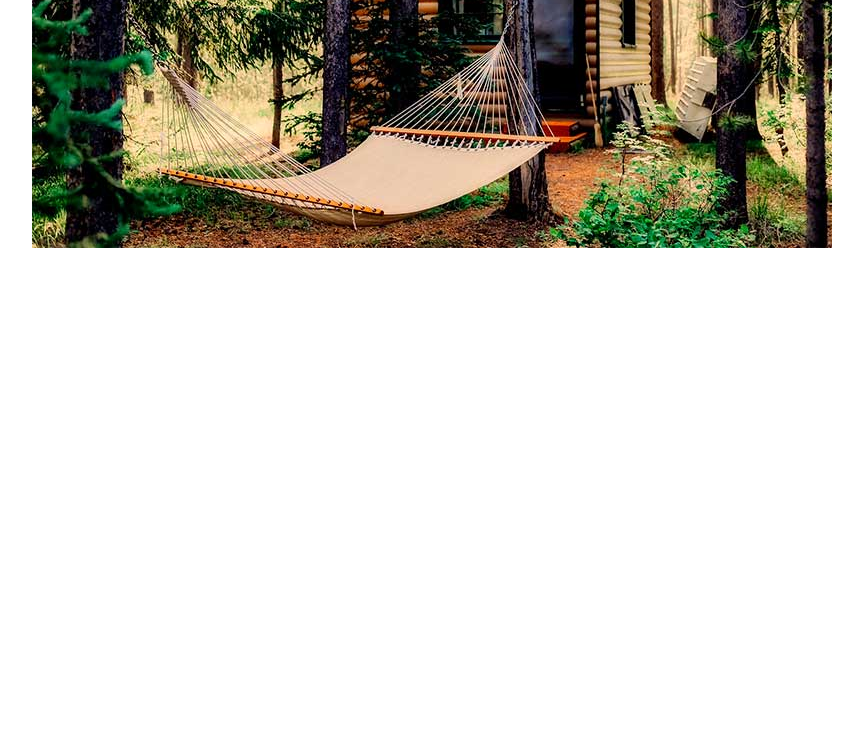
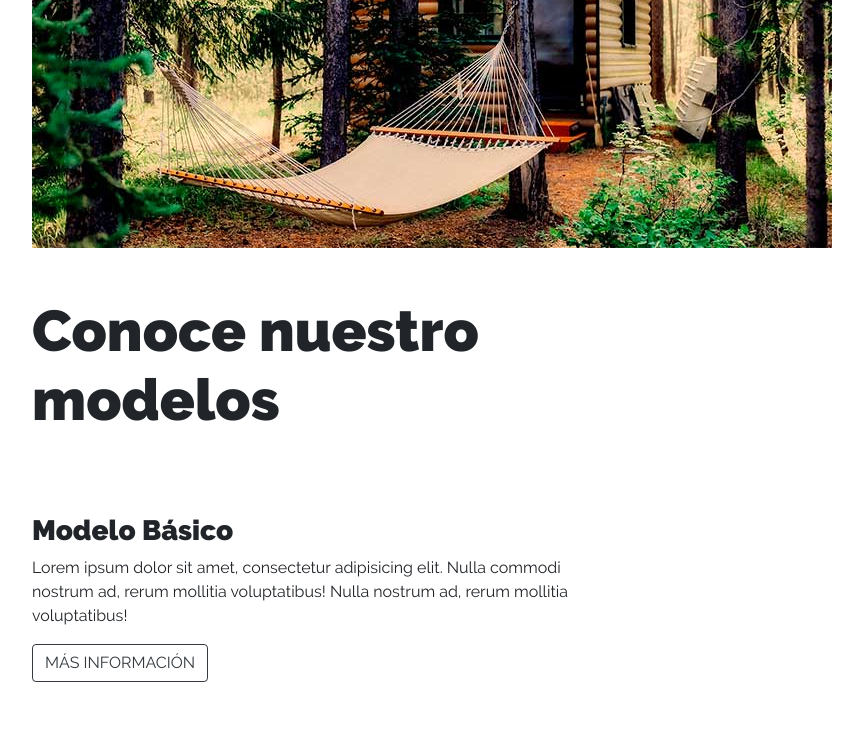
Before and after one commit to Ricuesta86/arquitectura-bootstrap, a plain HTML site: page index.html in a window 1280 px wide. Shown: the part 1016-1746 px from the top of the page, without its empty margins (53-916 px from the left). Before the commit the page ends 1264 px from the top, so only its background shows below. Drawn offline with Linux system fonts and the light colour scheme.

Commit message:
Creado el HTML del modelo de casas

```diff
--- a/css/style.css
+++ b/css/style.css
@@ -7,6 +7,7 @@ h1,h2,h3{
 h2{
     font-size: 3.6rem;
 }
+
 .header{
     height: 40rem;
     background-image: url(../img/superior.jpg);
@@ -56,7 +57,14 @@ h2{
     background-position: bottom left;
 }
 @media(min-width: 768px){
+
     .sobre-nosotros-bg{
         min-height: 36rem;
     }
 }
+
+@media(max-width: 768px){
+    h2{
+        font-size: 2.5rem!important;
+    }
+}
--- a/index.html
+++ b/index.html
@@ -65,6 +65,28 @@
           </div>
         </div>
       </div>
+  <!-- Fin Nosotros -->
+  <!-- Modelos -->
+  <div class="container mt-5">
+    <div class="row">
+      <div class="col-md-6">
+        <h2>
+          Conoce nuestro modelos
+        </h2>
+      </div>
+    </div>
+    <div class="row no-gutters modelo align-items-end mt-4">
+      <div class="col-md-6">
+        <div class="contenido bg-light p-5 px-md-0">
+          <h3>Modelo Básico</h3>
+          <p>Lorem ipsum dolor sit amet, consectetur adipisicing elit. Nulla commodi nostrum ad, rerum mollitia voluptatibus! Nulla  nostrum ad, rerum mollitia voluptatibus!</p>
+          <a href="#"class="btn btn-outline-dark text-uppercase ">Más información</a>
+        </div>
+      </div>
+    </div>
+  </div>
+  <!-- Fin del Modelo -->
+
     <!-- Optional JavaScript -->
     <!-- jQuery first, then Popper.js, then Bootstrap JS -->
     <script src="js/jquery-3.3.1.slim.min.js"></script>
```
